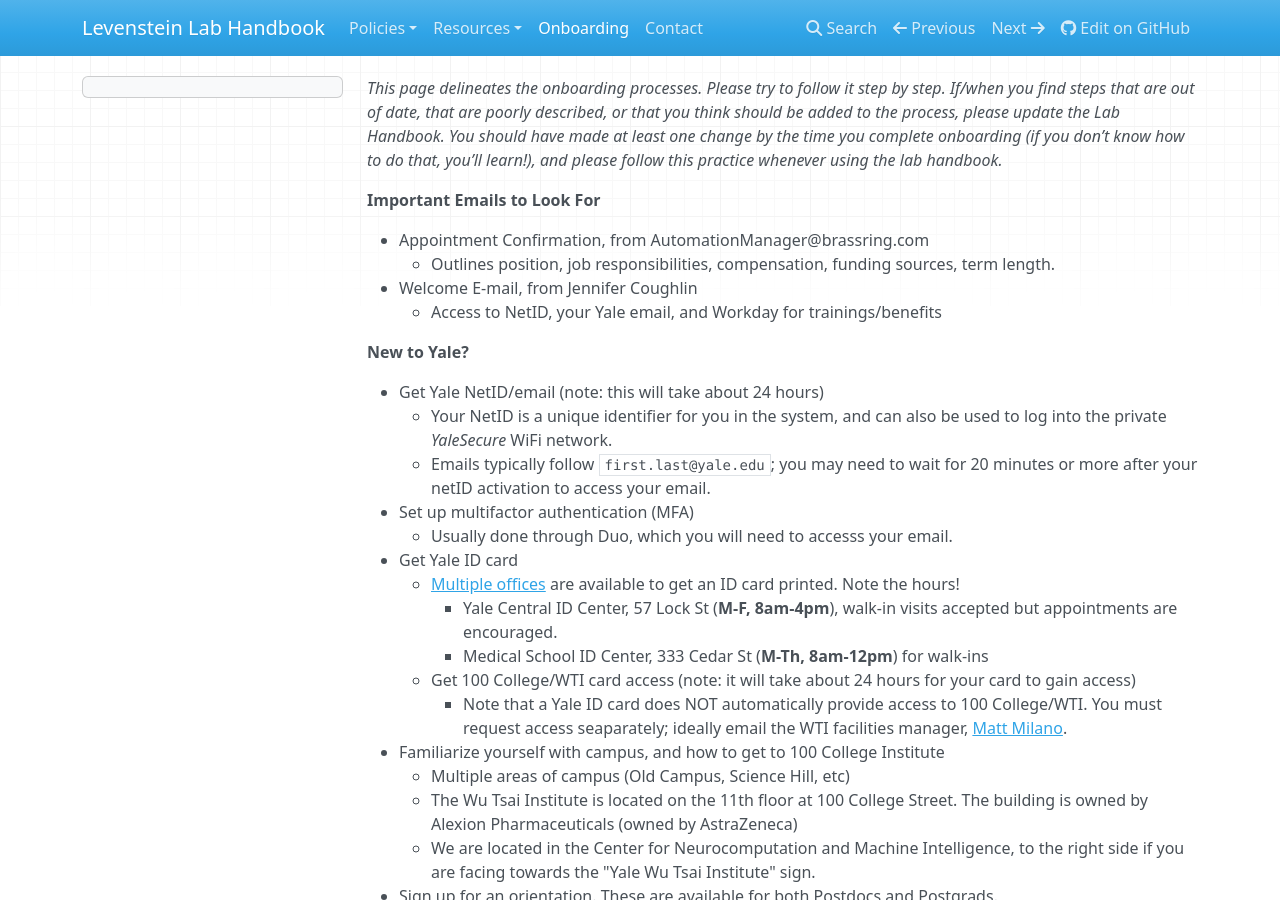
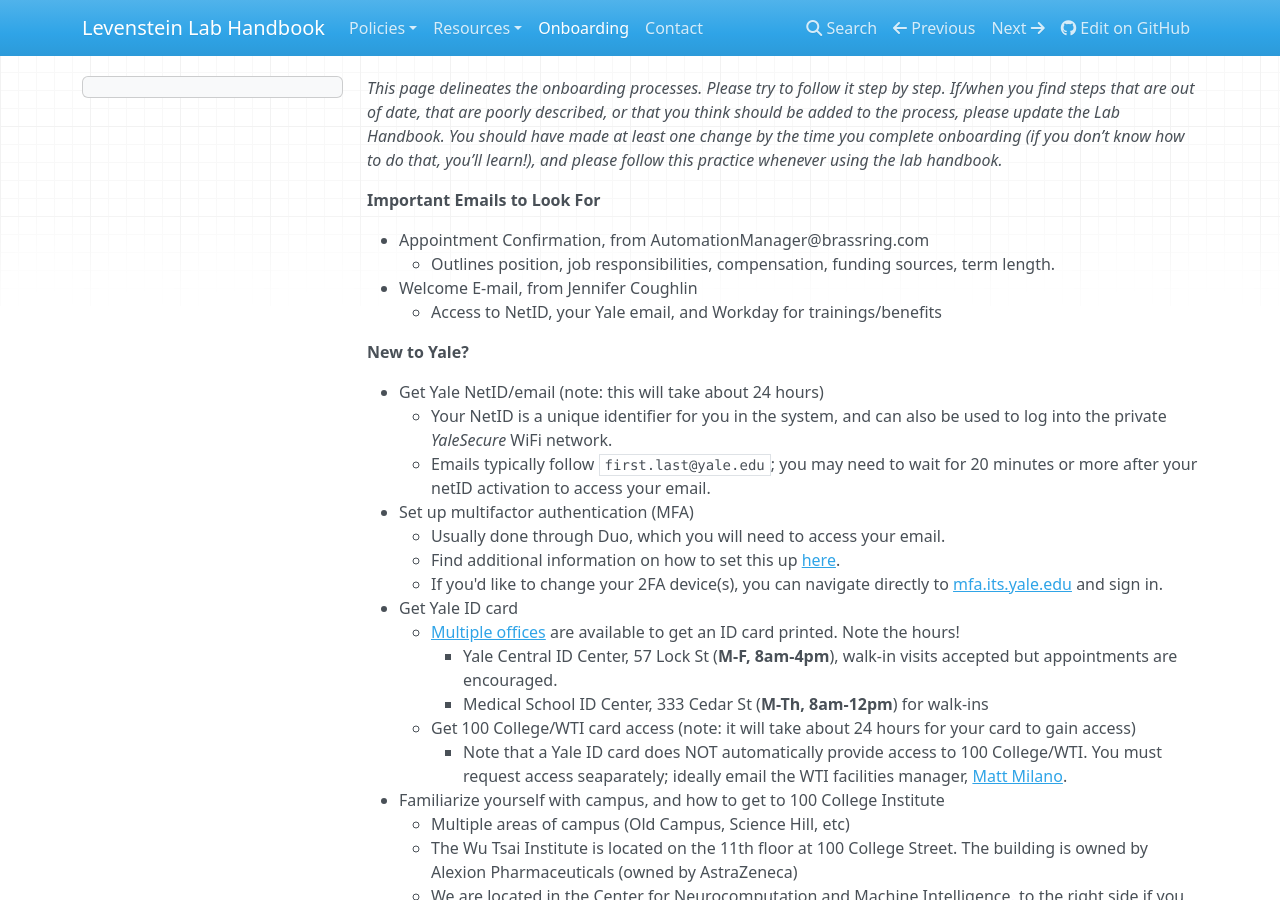
Before and after one commit to LevensteinLab/Lab-Handbook, an MkDocs documentation site: the page built from docs/onboarding.md, in a window 1280 px wide and 900 px high. Built offline with MkDocs 1.6.1, drawn with Linux system fonts in a browser that asks for light colours; nearby versions of some CDN libraries.

Commit message:
adding links for updating duo devices

```diff
--- a/docs/onboarding.md
+++ b/docs/onboarding.md
@@ -13,7 +13,9 @@
     - Your NetID is a unique identifier for you in the system, and can also be used to log into the private *YaleSecure* WiFi network.
     - Emails typically follow `first.last@yale.edu`; you may need to wait for 20 minutes or more after your netID activation to access your email.
 - Set up multifactor authentication (MFA)
-    - Usually done through Duo, which you will need to accesss your email.
+    - Usually done through Duo, which you will need to access your email.
+    - Find additional information on how to set this up [here](https://cybersecurity.yale.edu/mfa).
+    - If you'd like to change your 2FA device(s), you can navigate directly to [mfa.its.yale.edu](mfa.its.yale.edu) and sign in.
 - Get Yale ID card
     - [Multiple offices](https://idcenter.yale.edu/id-center-hours) are available to get an ID card printed. Note the hours!
         - Yale Central ID Center, 57 Lock St (**M-F, 8am-4pm**), walk-in visits accepted but appointments are encouraged.
```
